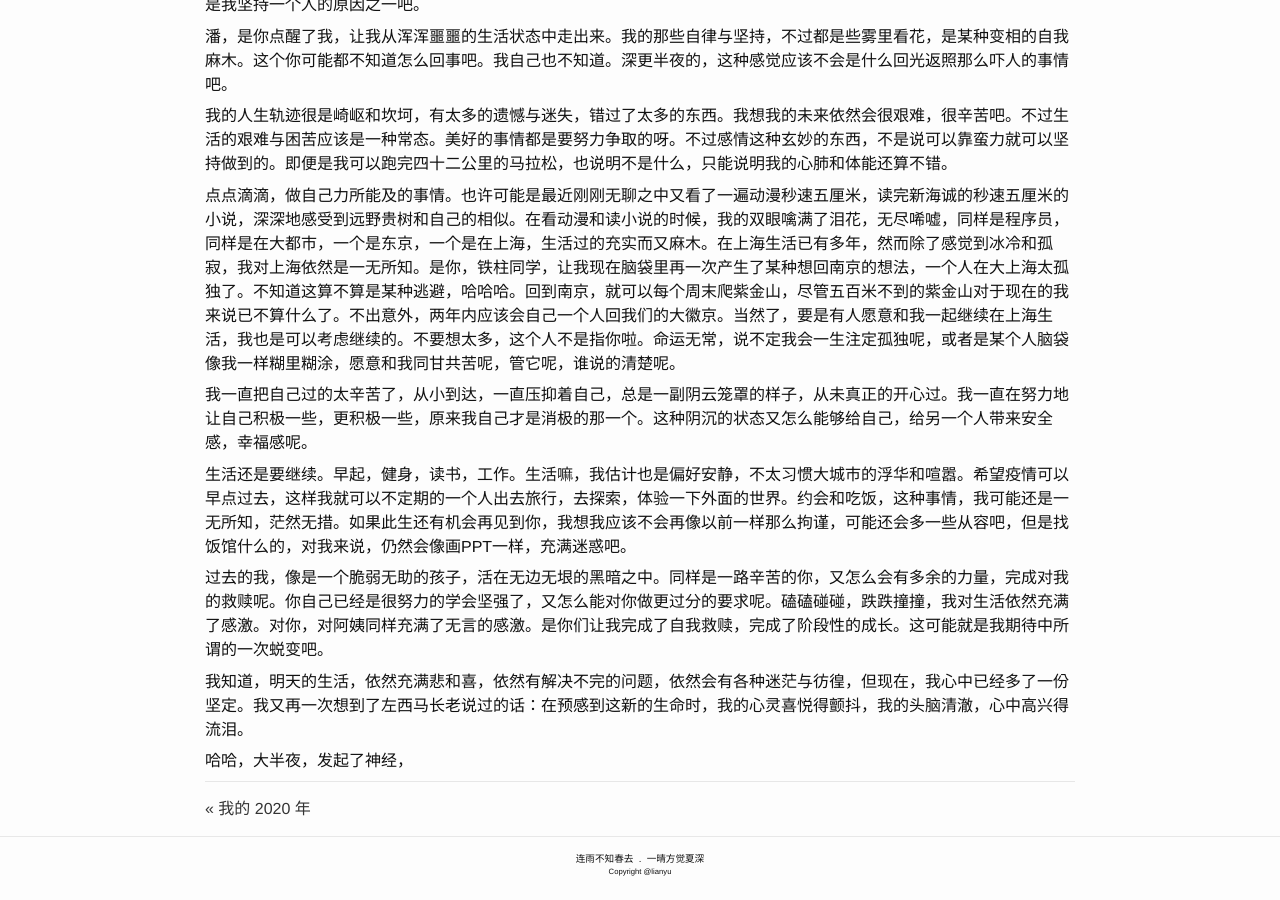
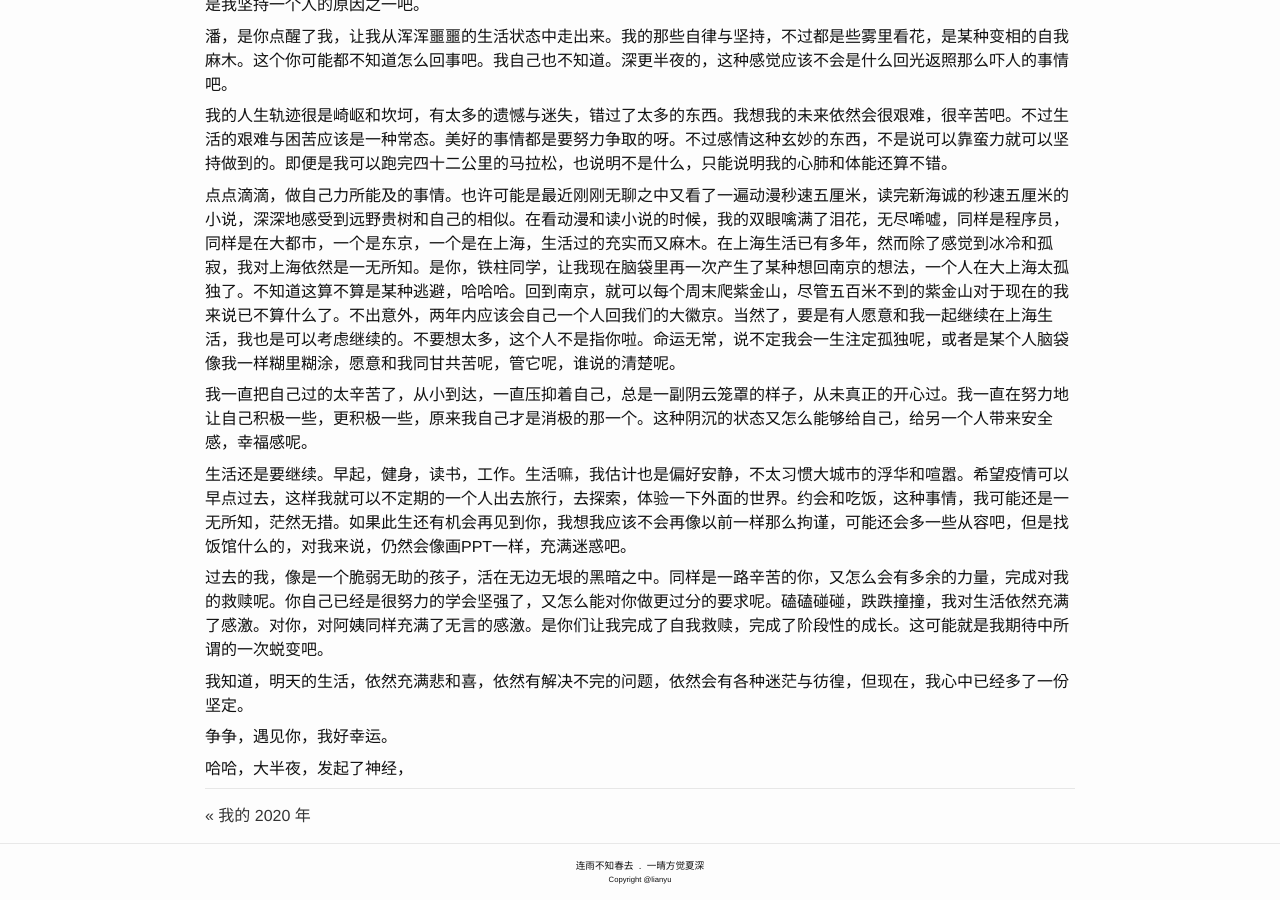
Before and after one commit to lianyu1115/lianyu, a Jekyll site: the page built from _journals/2021-01-06-未完成的初恋.md, in a window 1280 px wide and 900 px high, scrolled down 886 px. Built offline with Jekyll 4.4.1, drawn with Linux system fonts in a browser that asks for light colours.

Commit message:
Update 2021-01-06-未完成的初恋.md

```diff
--- a/_journals/2021-01-06-未完成的初恋.md
+++ b/_journals/2021-01-06-未完成的初恋.md
@@ -50,7 +50,9 @@ the last letter. please forgive me. try to be happy.
 
 过去的我，像是一个脆弱无助的孩子，活在无边无垠的黑暗之中。同样是一路辛苦的你，又怎么会有多余的力量，完成对我的救赎呢。你自己已经是很努力的学会坚强了，又怎么能对你做更过分的要求呢。磕磕碰碰，跌跌撞撞，我对生活依然充满了感激。对你，对阿姨同样充满了无言的感激。是你们让我完成了自我救赎，完成了阶段性的成长。这可能就是我期待中所谓的一次蜕变吧。
 
-我知道，明天的生活，依然充满悲和喜，依然有解决不完的问题，依然会有各种迷茫与彷徨，但现在，我心中已经多了一份坚定。我又再一次想到了左西马长老说过的话：在预感到这新的生命时，我的心灵喜悦得颤抖，我的头脑清澈，心中高兴得流泪。
+我知道，明天的生活，依然充满悲和喜，依然有解决不完的问题，依然会有各种迷茫与彷徨，但现在，我心中已经多了一份坚定。
+
+争争，遇见你，我好幸运。
 
 哈哈，大半夜，发起了神经，
 
```
